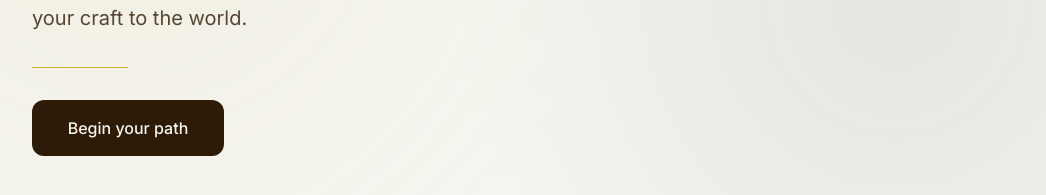
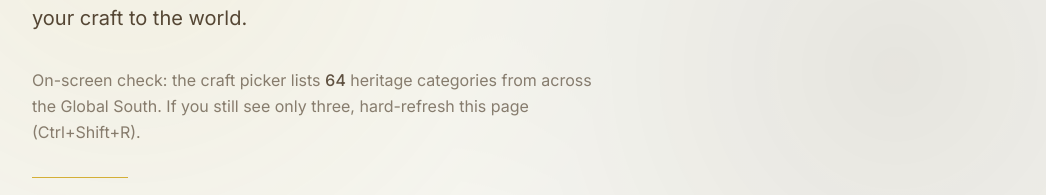
Before and after one commit to Sauleh-repo/raah-hackathon, a Next.js app: page / in a window 1280 px wide. Shown: the part 391-586 px from the top of the page, without its empty margins (128-1174 px from the left). Built offline with nearby package versions, Linux system fonts and the light colour scheme; no server answers; a web font is replaced by a local one.

Commit message:
Display craft catalog count on the homepage
Added a paragraph displaying the count of craft categories available.

```diff
--- a/app/page.tsx
+++ b/app/page.tsx
@@ -1,5 +1,6 @@
 import { GlobalExpansion } from "@/components/GlobalExpansion";
 import { Onboarding } from "@/components/Onboarding";
+import { CRAFT_CATALOG_COUNT } from "@/lib/crafts";
 
 export default function Home() {
   return (
@@ -24,6 +25,14 @@ export default function Home() {
             Kashmir Node Zero welcomes artisans who weave, carve, and shape
             heritage. Begin a few gentle steps to introduce your craft to the
             world.
+          </p>
+          <p className="max-w-xl text-sm leading-relaxed text-heritage-walnut/55 sm:text-base">
+            On-screen check: the craft picker lists{" "}
+            <span className="font-medium text-heritage-walnut/75 tabular-nums">
+              {CRAFT_CATALOG_COUNT}
+            </span>{" "}
+            heritage categories from across the Global South. If you still see
+            only three, hard-refresh this page (Ctrl+Shift+R).
           </p>
           <div className="flex h-px w-24 bg-heritage-gold" aria-hidden />
           <div>
```
